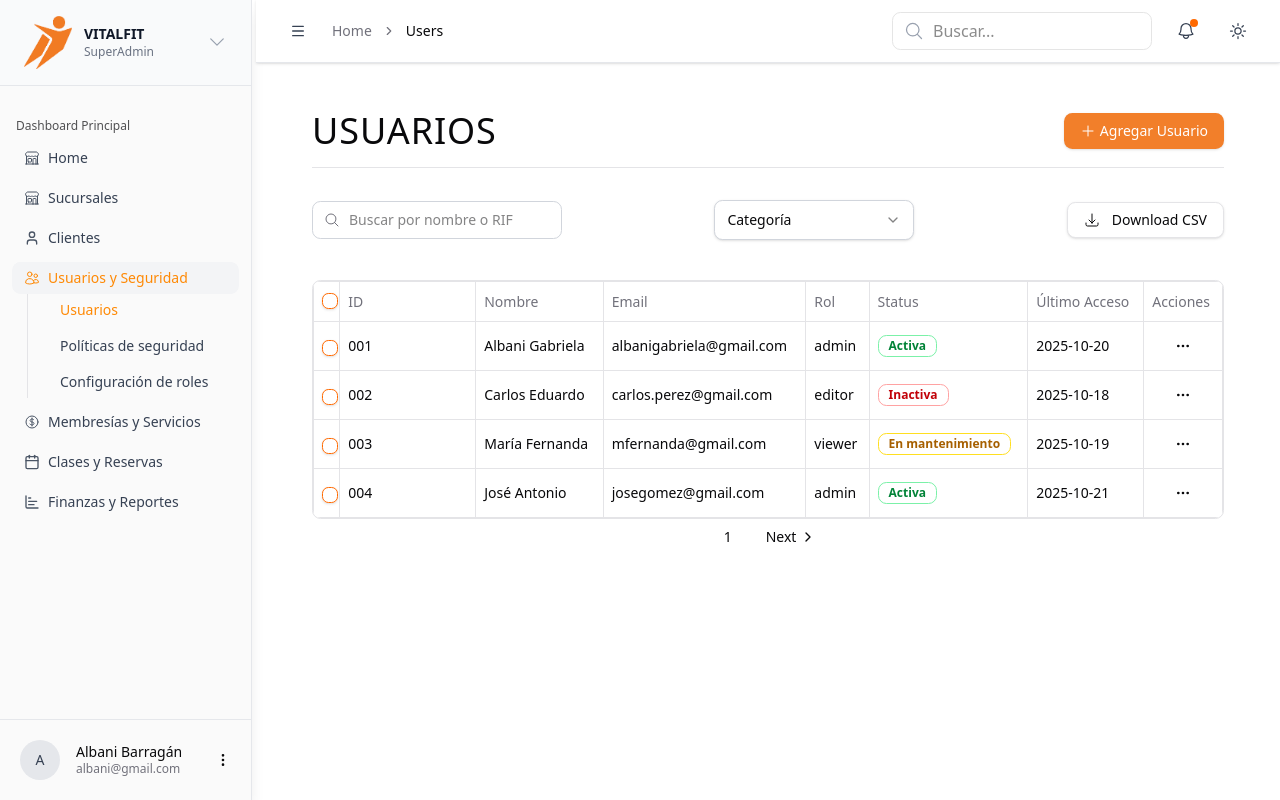
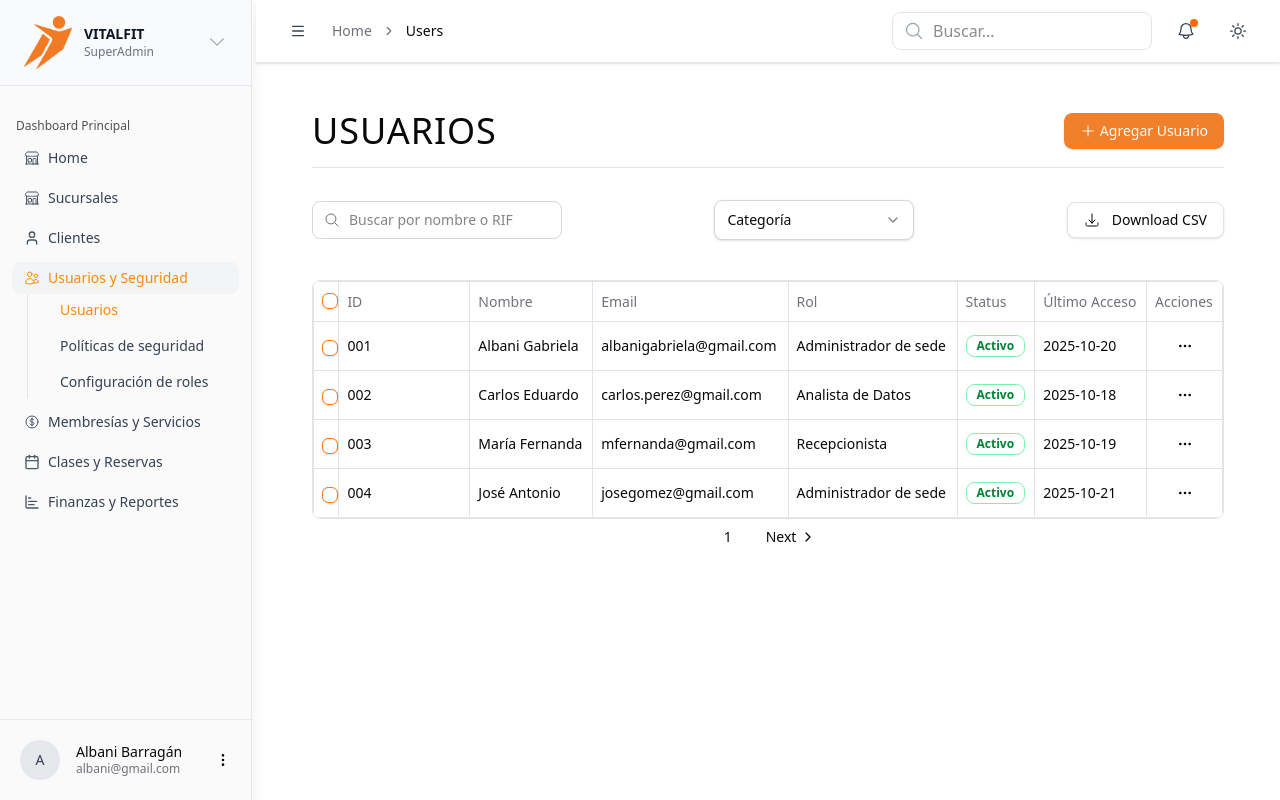
Before and after one commit to VitalFitTeam/dashboard, a Next.js app: page /users in a window 1280 px wide. Built offline with nearby package versions, Linux system fonts and the light colour scheme.

Commit message:
fix(users): corrección de roles en gestión de usuarios

```diff
--- a/src/app/(dashboard)/users/CreateUser.tsx
+++ b/src/app/(dashboard)/users/CreateUser.tsx
@@ -19,7 +19,7 @@ export default function CreateUser({ onBack }: CreateUsersProps) {
     document: "",
     date: "",
     gender: "",
-    rol: "",
+    rol: "client",
     status: "active",
     uacceso: "",
   });
--- a/src/app/(dashboard)/users/UsersForm.tsx
+++ b/src/app/(dashboard)/users/UsersForm.tsx
@@ -18,40 +18,66 @@ export default function UsersForm({
 }: UsersFormProps) {
   const roles = [
     {
-      id: "admin",
-      title: "Admin Franquicia",
+      id: "super_admin",
+      title: "Super Administrador",
       description: [
         "Acceso total al sistema con permisos de configuración",
-        "Gestión de Sucursales",
-        "Configuración del Sistema",
-        "Gestión de todas las Sucursales",
+        "Gestión de todas las sedes",
+        "Configuración avanzada del sistema",
       ],
     },
     {
-      id: "recepcionista",
-      title: "Recepcionista",
+      id: "branch_admin",
+      title: "Administrador de sede",
       description: [
-        "Acceso limitado a una o más sucursales asignadas",
-        "Gestión de Sucursal asignada",
-        "Gestión de miembros",
+        "Gestión de una sede específica",
+        "Control de personal y operaciones locales",
+        "Acceso limitado a configuraciones generales",
       ],
     },
     {
-      id: "analista",
-      title: "Analista de Datos",
+      id: "accountant",
+      title: "Contador",
       description: [
-        "Acceso solo a dashboards y reportes",
-        "Reportes contables",
-        "Generación de Reportes",
+        "Gestión financiera y contable del sistema",
+        "Control de pagos y facturación",
+        "Acceso a reportes contables",
       ],
     },
     {
-      id: "contador",
-      title: "Contador",
+      id: "data_analyst",
+      title: "Analista de datos",
       description: [
-        "Gestión financiera y contable del sistema",
-        "Gestión contable",
-        "Control de pagos",
+        "Acceso a dashboards y reportes",
+        "Análisis de métricas y KPIs",
+        "Generación de reportes estratégicos",
+      ],
+    },
+    {
+      id: "instructor",
+      title: "Instructor",
+      description: [
+        "Gestión de horarios de entrenamiento",
+        "Control de rutinas y asistencia",
+        "Seguimiento de progreso de miembros",
+      ],
+    },
+    {
+      id: "recepcionist",
+      title: "Recepcionista",
+      description: [
+        "Gestión de miembros y asistencia",
+        "Atención al cliente en sede",
+        "Acceso limitado a funciones administrativas",
+      ],
+    },
+    {
+      id: "client",
+      title: "Cliente",
+      description: [
+        "Acceso a su perfil personal",
+        "Consulta de rutinas y horarios",
+        "Gestión de pagos y asistencia",
       ],
     },
   ];
--- a/src/app/(dashboard)/users/UsersTable.tsx
+++ b/src/app/(dashboard)/users/UsersTable.tsx
@@ -1,6 +1,6 @@
 "use client";
 import { useState } from "react";
-import { Users } from "@/models/users";
+import { Users, roleLabels } from "@/models/users";
 import { UsersData } from "./data";
 import { Column, DataTable } from "@/components/ui/table/DataTable";
 import { RowActions } from "@/components/ui/table/RowActions";
@@ -52,25 +52,26 @@ export default function UsersTable({ onView, onEdit }: UsersTableProps) {
       header: "Rol",
       accessor: "rol",
       filterType: "select",
-      filterOptions: [
-        { label: "Administrador", value: "admin" },
-        { label: "Editor", value: "editor" },
-        { label: "Viewer", value: "viewer" },
-      ],
+      filterOptions: Object.entries(roleLabels).map(([value, label]) => ({
+        value,
+        label,
+      })),
+      render: (value) => roleLabels[value as Users["rol"]] ?? "Desconocido",
     },
+
     {
       header: "Status",
       accessor: "status",
       filterType: "select",
       filterOptions: [
-        { label: "Activa", value: "active" },
-        { label: "Inactiva", value: "inactive" },
+        { label: "Activo", value: "active" },
+        { label: "Inactivo", value: "inactive" },
         { label: "En mantenimiento", value: "maintenance" },
       ],
       render: (value) => {
         const statusConfig = {
-          active: { text: "Activa", color: "text-green-700 border-green-300" },
-          inactive: { text: "Inactiva", color: "text-red-700 border-red-300" },
+          active: { text: "Activo", color: "text-green-700 border-green-300" },
+          inactive: { text: "Inactivo", color: "text-red-700 border-red-300" },
           maintenance: {
             text: "En mantenimiento",
             color: "text-yellow-700 border-yellow-300",
--- a/src/app/(dashboard)/users/ViewDetailsUser.tsx
+++ b/src/app/(dashboard)/users/ViewDetailsUser.tsx
@@ -1,5 +1,6 @@
 "use client";
 import type { Users } from "@/models/users";
+import { roleLabels } from "@/models/users";
 import { Button } from "@/components/ui/button";
 import { PageHeader } from "@/components/ui/PageHeader";
 import {
@@ -45,9 +46,9 @@ export default function ViewDetailsUser({
               <strong>Nombre Completo:</strong> {user.name} {user.lastname}
             </div>
             <div>
-              <strong>Rol Asignado:</strong>{" "}
-              <span className="px-2 py-1 rounded-full border border-orange-100 text-orange-700 text-xs capitalize">
-                {user.rol}
+              <strong>Rol Asignado:</strong>
+              <span className="px-2 py-1 rounded-full border border-orange-100 text-orange-700 text-xs">
+                {roleLabels[user.rol] ?? "Rol desconocido"}
               </span>
             </div>
             <div>
--- a/src/app/(dashboard)/users/data.ts
+++ b/src/app/(dashboard)/users/data.ts
@@ -10,7 +10,7 @@ export const UsersData: Users[] = [
     document: "26785412",
     date: "1992-06-15",
     gender: "femenino",
-    rol: "admin",
+    rol: "branch_admin",
     status: "active",
     uacceso: "2025-10-20",
   },
@@ -23,8 +23,8 @@ export const UsersData: Users[] = [
     document: "18945678",
     date: "1985-03-22",
     gender: "masculino",
-    rol: "editor",
-    status: "inactive",
+    rol: "data_analyst",
+    status: "active",
     uacceso: "2025-10-18",
   },
   {
@@ -36,8 +36,8 @@ export const UsersData: Users[] = [
     document: "30567891",
     date: "1990-11-05",
     gender: "femenino",
-    rol: "viewer",
-    status: "maintenance",
+    rol: "recepcionist",
+    status: "active",
     uacceso: "2025-10-19",
   },
   {
@@ -49,7 +49,7 @@ export const UsersData: Users[] = [
     document: "21458963",
     date: "1988-08-30",
     gender: "masculino",
-    rol: "admin",
+    rol: "branch_admin",
     status: "active",
     uacceso: "2025-10-21",
   },
--- a/src/models/users.ts
+++ b/src/models/users.ts
@@ -7,9 +7,26 @@ export type Users = {
   document: string;
   date: string;
   gender: string;
-  rol: string;
-  status: "active" | "inactive" | "maintenance";
+  rol:
+    | "super_admin"
+    | "branch_admin"
+    | "accountant"
+    | "data_analyst"
+    | "instructor"
+    | "recepcionist"
+    | "client";
+  status: "active" | "inactive" | "maintenance" | "blocked";
   uacceso?: string;
+};
+
+export const roleLabels: Record<Users["rol"], string> = {
+  super_admin: "Super Administrador",
+  branch_admin: "Administrador de sede",
+  accountant: "Contador",
+  data_analyst: "Analista de Datos",
+  instructor: "Instructor",
+  recepcionist: "Recepcionista",
+  client: "Cliente",
 };
 
 export interface BranchAdmin {
```
